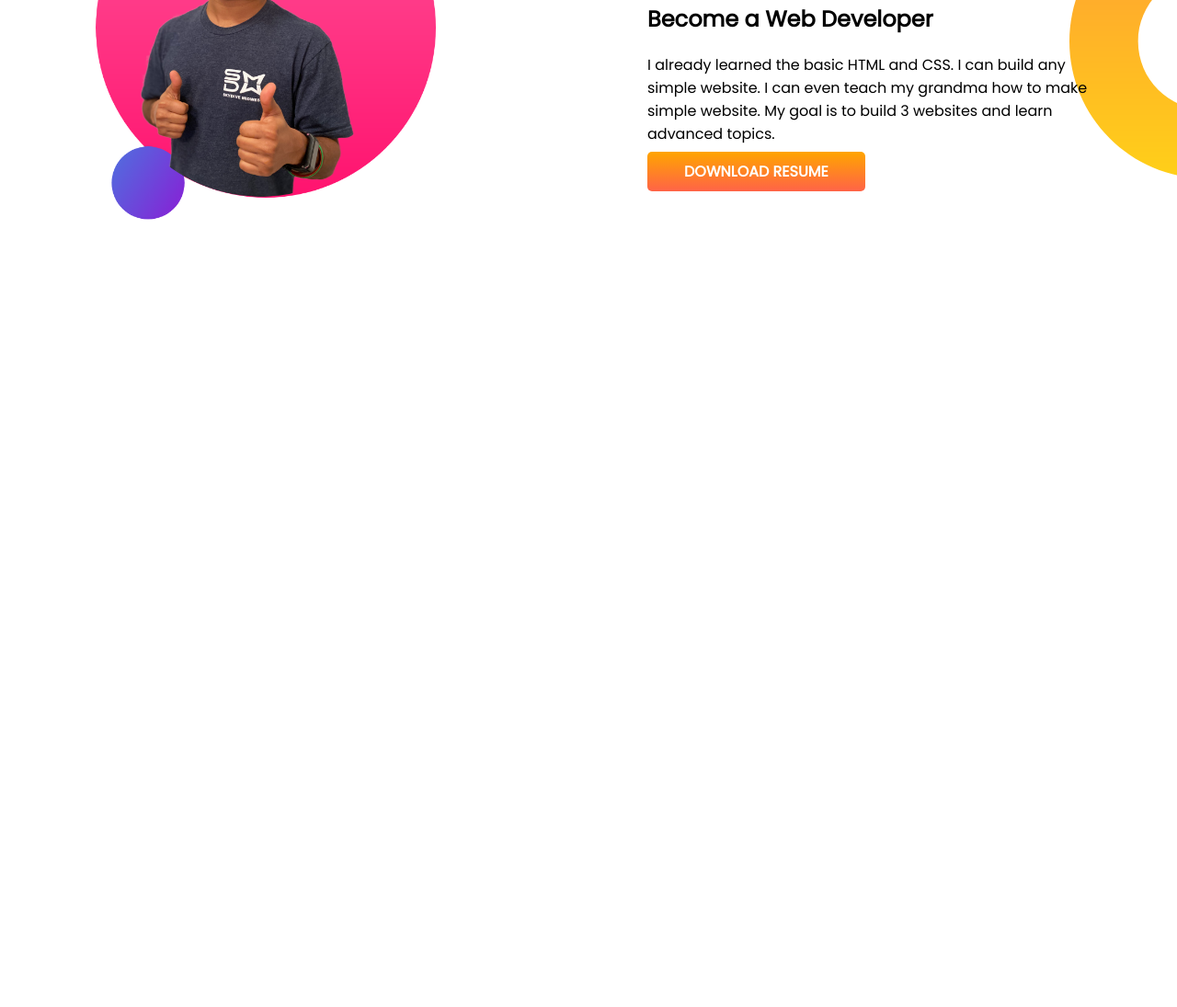
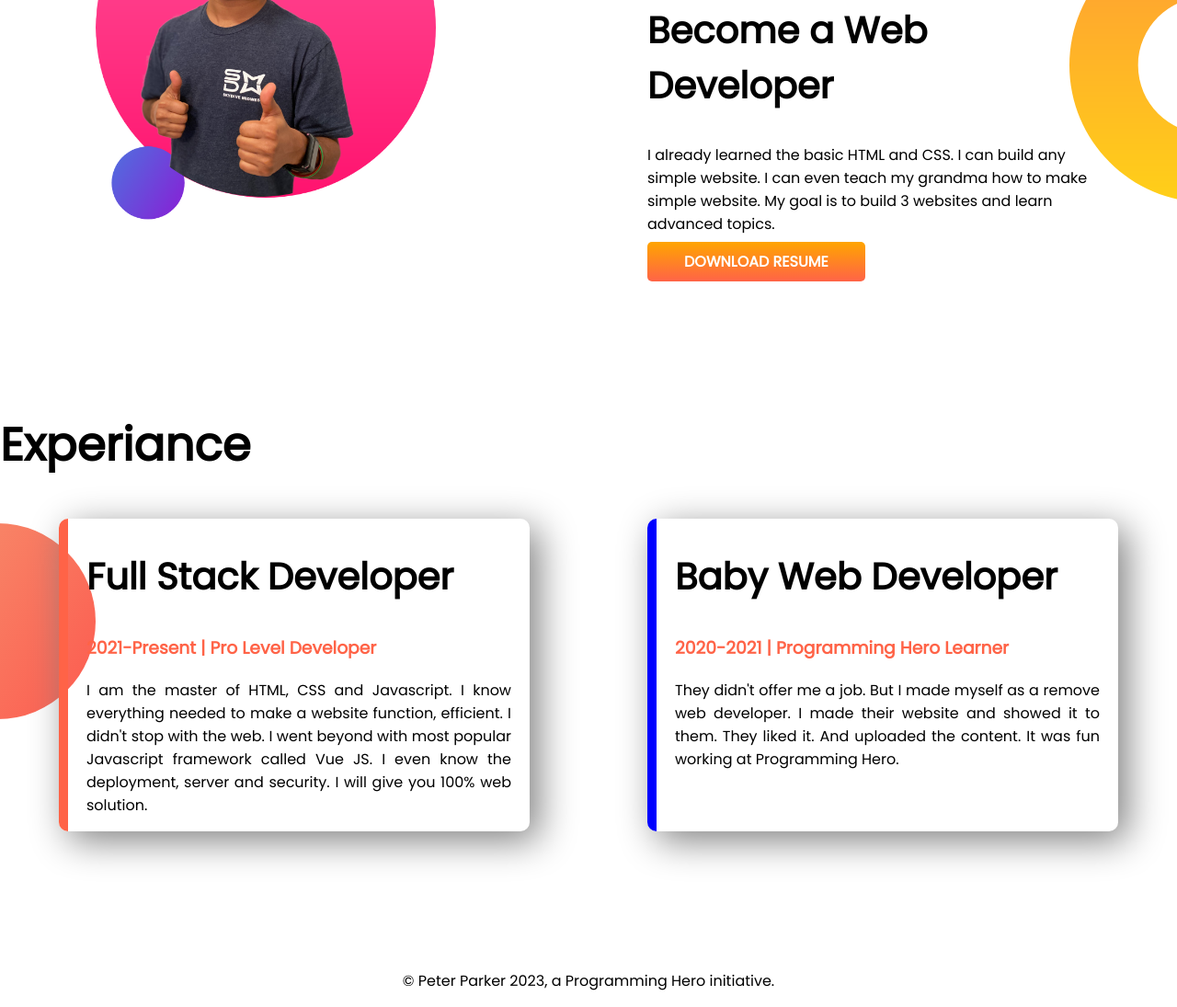
Before and after one commit to Merajhossain2002/developer-portfolio, a plain HTML site: page index.html in a window 1280 px wide. Shown: the part 768-1863 px from the top of the page at 92% size. Before the commit the page ends 1164 px from the top, so only its background shows below. Drawn offline with Linux system fonts and the light colour scheme.

Commit message:
experiance and footer added

```diff
--- a/index.html
+++ b/index.html
@@ -15,7 +15,7 @@
   </head>
   <body>
     <!-- first section start here -->
-    <section class="first-section">
+    <section class="first-section flexible-container">
       <div class="half-width">
         <h1>welcome to</h1>
         <h1><span class="header-name">Meraj hossain</span> world</h1>
@@ -40,7 +40,7 @@
     <!-- first section END here -->
 
     <!-- Dream Big section Start Here -->
-    <section class="dream-big">
+    <section class="dream-big flexible-container">
       <div class="half-width">
         <img src="images/jhankar2.png" alt="" />
       </div>
@@ -58,5 +58,35 @@
       </div>
     </section>
     <!-- Dream Big section END Here -->
+
+    <!-- experians section start here -->
+    <section class="exp-sec">
+      <h1>Experiance</h1>
+      <div class="flexible-container">
+        <div class="exp-item" id="exp-item-border1">
+          <h2>Full Stack Developer</h2>
+          <h3 class="header-name">2021-Present | Pro Level Developer</h3>
+          <p>
+            I am the master of HTML, CSS and Javascript. I know everything needed
+            to make a website function, efficient. I didn't stop with the web. I
+            went beyond with most popular Javascript framework called Vue JS. I
+            even know the deployment, server and security. I will give you 100%
+            web solution.
+          </p>
+        </div>
+        <div class="exp-item" id="exp-item-border2">
+          <h2>Baby Web Developer</h2>
+          <h3 class="header-name">2020-2021 | Programming Hero Learner</h3>
+          <p>
+            They didn't offer me a job. But I made myself as a remove web
+            developer. I made their website and showed it to them. They liked it.
+            And uploaded the content. It was fun working at Programming Hero.
+          </p>
+        </div>
+      </div>
+    </section>
   </body>
+  <footer>
+    <p>© Peter Parker 2023, a Programming Hero initiative.</p>
+  </footer>
 </html>
--- a/style.css
+++ b/style.css
@@ -5,10 +5,13 @@ body {
 h1 {
   font-size: 50px;
 }
+h2{
+  font-size: 40px;
+}
 .header-name {
-  color: orange;
+  color: tomato;
 }
-section {
+.flexible-container {
   display: flex;
   margin-bottom: 150px;
 }
@@ -37,3 +40,26 @@ section {
   background-repeat: no-repeat;
   background-position: right;
 }
+.exp-sec{
+  background-image: url(images/exp-bg.png);
+  background-repeat: no-repeat;
+  background-position: left;
+}
+.exp-item{
+  box-shadow: 10px 10px 40px gray;
+  width: 40%;
+  margin: 0% 5% 0% 5%;
+  padding-left:20px;
+  padding-right:20px;
+  border-radius: 10px;
+  text-align: justify;
+}
+#exp-item-border1{
+  border-left: 10px solid tomato;
+}
+#exp-item-border2{
+  border-left: 10px solid blue;
+}
+footer p{
+  text-align: center;
+}
```
